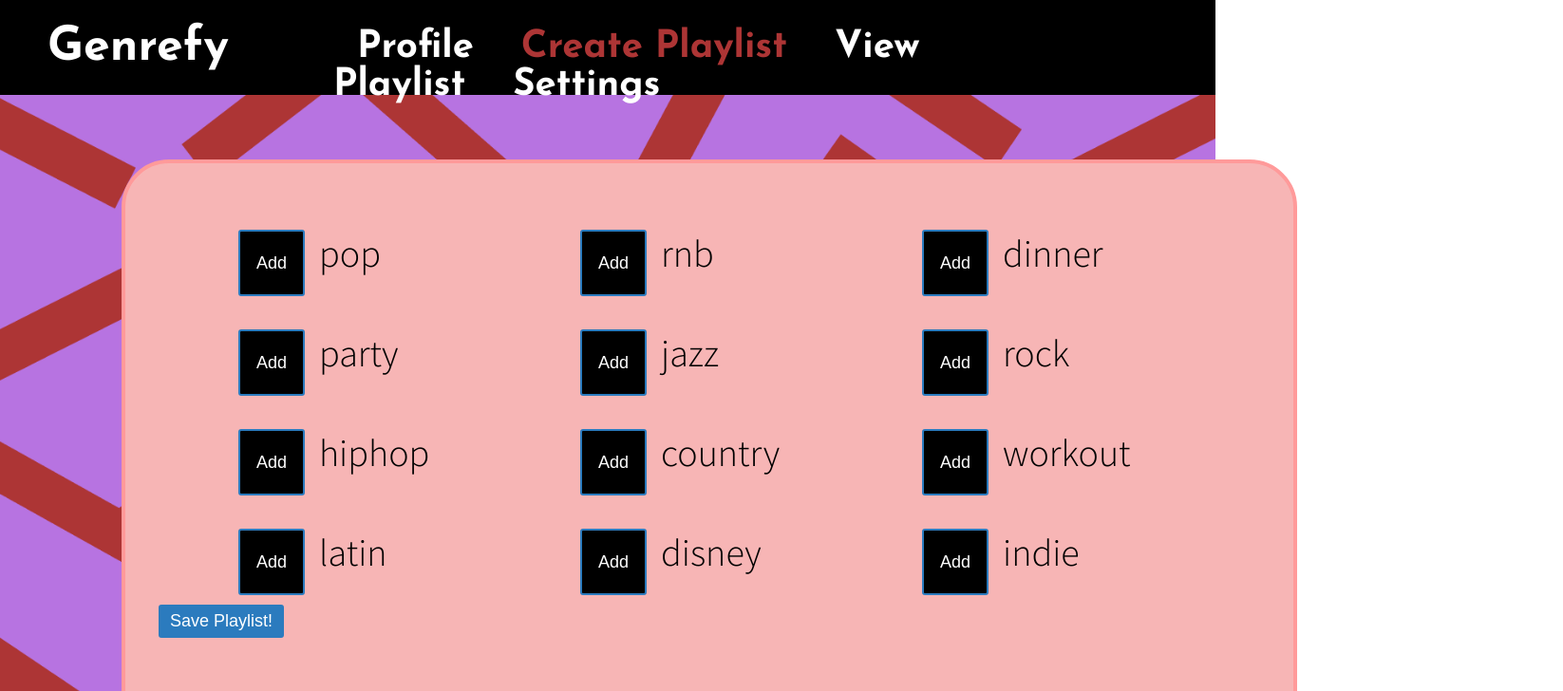
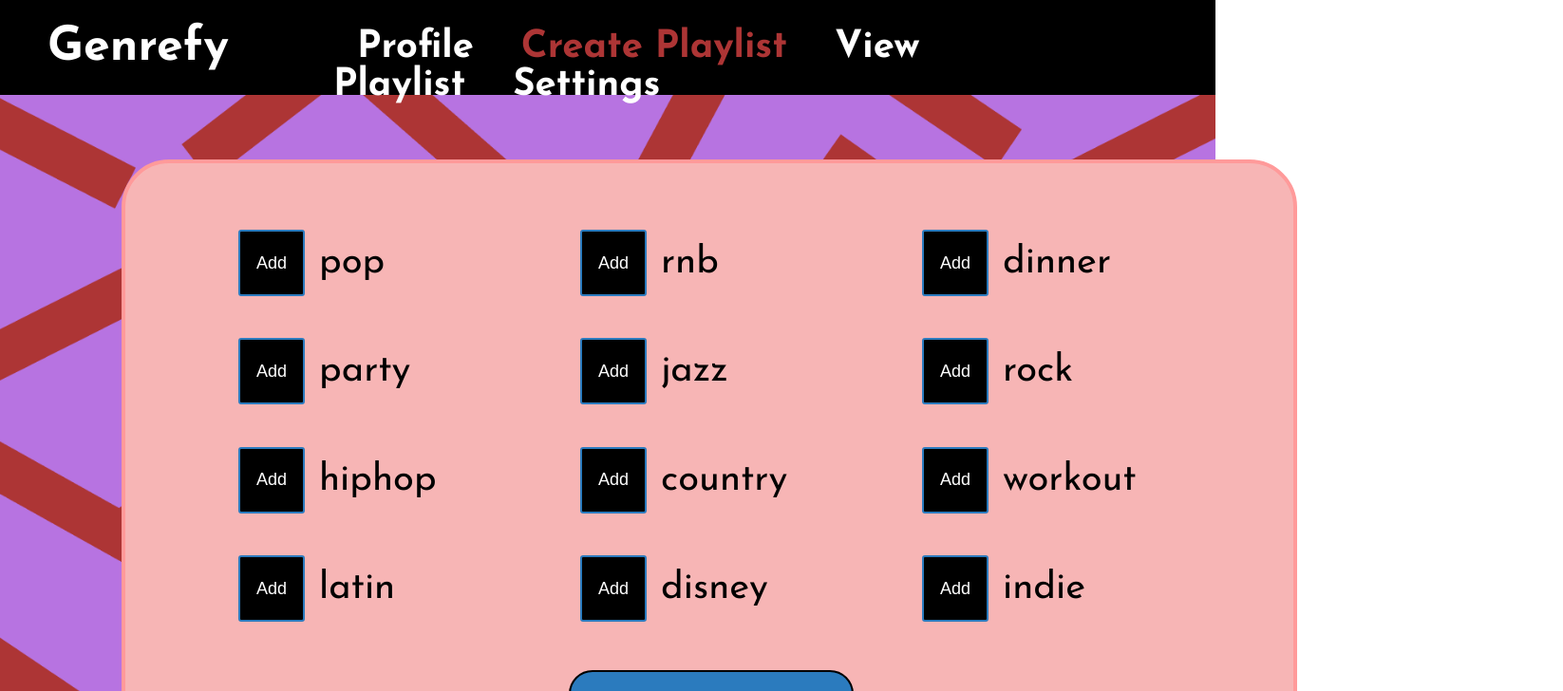
Before and after one commit to Blakeefuller/Genrefy, a React (Vite) app: page /create-playlist in a window 1280 px wide. Shown: the top 728 px of the page at 95% size, 1646 px wide, since content can reach past the window. Built offline with nearby package versions, Linux system fonts and the light colour scheme.

Commit message:
Grabbed all track ID's based on api call

```diff
--- a/src/index.css
+++ b/src/index.css
@@ -229,6 +229,8 @@ nav .active {
   left: 10%;
   top: 21%;
   padding-left: 30px;
+  display: flex;
+  flex-wrap: wrap;
 }
 
 .genre-list {
@@ -265,3 +267,15 @@ span {
   cursor: pointer;
   background-color: #71b5ed;
 }
+
+.save-playlist-button {
+  text-align: center;
+  position: relative;
+  font-size: 30px;
+  left: 36%;
+  top: 5%;
+  width: 300px;
+  height: 80px;
+  border: solid 2px black;
+  border-radius: 25px;
+}
--- a/src/pages/CreatePlaylist.jsx
+++ b/src/pages/CreatePlaylist.jsx
@@ -14,23 +14,25 @@ const GenreContainer = styled.div`
         margin: 0;
     }
     p {
-        color: ${props => props.isChecked && 'black'};
         color: black;
+        color: ${props => props.isChecked && 'red'};
         margin: 0;
         padding-left: 15px;
+        padding-top: 15px;
     }
 `
 
 export function GenreItem(props) {
     const dispatch = useDispatch()
+    const { genre, checked } = props
 
-    const { genre, checked } = props
+    let count = 1;
 
     return (
         <>
         <GenreContainer checked={checked}>
-        <div className="genre-item">
-            <button className="genre-checkbox" onClick={() => {
+        <div className="genre-item josefin-sans-small-text">
+            <button className="genre-checkbox"onClick={() => {
                 dispatch(toggleGenre(genre))
                 }}>Add</button>
             <p>{genre}</p>
@@ -44,15 +46,82 @@ function CreatePlaylist(props) {
     const allGenresChecked = props
     // perform playlist creation here
     const token = localStorage.getItem("accessToken");
-    console.log(allGenresChecked)
+    // grab all genres and set into array
+    const [genreStringArr, setGenreStringArr] = useState(allGenresChecked.allGenresChecked.map(item => item.genre));
+
+    // testing
+    const testGenre = allGenresChecked.allGenresChecked[0].genre
+    console.log(allGenresChecked.allGenresChecked[0].genre)
 
 
-    // useEffect(() => {
-    //     // fetch categories based on allGenresChecked array
-    //     fetch("https://api.spotify.com/v1/browse/categories")
-    // }, []);
+    const [currPlaylistId, setCurrPlaylistId] = useState("");
+    const [randomTracks, setRandomTracks] = useState([]); // array or all track id's grabbed from each genre playlist
 
-    // console.log(allGenresChecked)
+    console.log(genreStringArr)
+
+    useEffect(() =>  {
+        // run fetching category per however many genres are selected
+        for (let i = 0; i < genreStringArr.length; i++) {
+            fetchCategory(genreStringArr[i]);
+        }
+        // new api call to create playlists based on all generated track ID's
+    }, []);
+
+
+    const fetchCategory = async (genreAtIndex) => {
+        try {
+            const response = await fetch(`https://api.spotify.com/v1/browse/categories/${genreAtIndex}/playlists`, {
+                headers: {
+                    Authorization: "Bearer " + token,
+                }
+            });
+            const data = await response.json();
+            const playlistId = data.playlists.items[0].id; // HARD INPUT: First playlist grabbed from found genre
+            setCurrPlaylistId(playlistId);
+
+            console.log("== playlist id of first playlist grabbed from genres: ", playlistId);
+
+            // Fetch playlist tracks based on retrieved playlist ID from genre
+            fetchPlaylistTrack(playlistId);
+        } catch (error) {
+            console.error("Error fetching category:", error);
+        }
+    };
+
+    const fetchPlaylistTrack = async (playlistId) => {
+        try {
+            const response = await fetch(`https://api.spotify.com/v1/playlists/${playlistId}/tracks`, {
+                headers: {
+                    Authorization: "Bearer " + token,
+                }
+            });
+            const data = await response.json();
+
+            console.log("== playlist tracks amount", data.total);
+            console.log("== playlist sample track uri", data.items[0].track.uri);
+
+            //array holding random tracks from playlist
+            const currRandomTracks = [];
+            const totalTracks = data.total;
+            // hard input 5 random tracks to be added per every genre
+            for (let i = 0; i < 5; i++) {
+                const randomIndex = Math.floor(Math.random() * totalTracks);
+                currRandomTracks.push(data.items[randomIndex].track.uri);
+            }
+
+            // set random tracks from playlist into array of all songs.
+            setRandomTracks(prevRandomTracks => [...prevRandomTracks, ...currRandomTracks]);
+
+        } catch (error) {
+            console.error("Error fetching playlist tracks:", error);
+        }
+    };
+
+    return (
+        <>
+        <h1>Created playlist! View your playlist!</h1>
+        </>
+    )
 
 }
 
@@ -60,7 +129,7 @@ function CreatePlaylist(props) {
 export default function Search() {
     const dispatch = useDispatch()
     const allSliceGenres = useSelector((state) => state.genres)
-    const [selectedGenres, setSelectedGenres] = useState([]);
+    const [selectedGenres, setSelectedGenres] = useState(null);
 
 
 
@@ -73,7 +142,7 @@ export default function Search() {
                         (<GenreItem key={index} genre={item.genre} checked={item.checked} />))}
                 </div>
 
-                <button onClick={() => {
+                <button className="save-playlist-button josefin-sans-small-text" onClick={() => {
                     const currSelectedGenres = allSliceGenres.genres.filter((g) => g.checked === true)
                     setSelectedGenres(currSelectedGenres)
                     }}>Save Playlist!</button>
```
Also changed, not shown: 1 other file (tests, documents, lock files or other folders).
